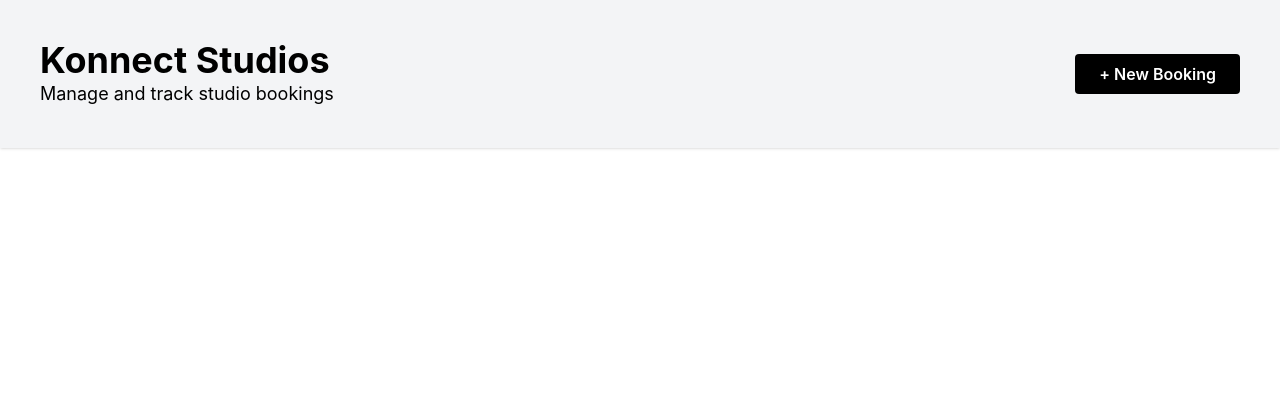
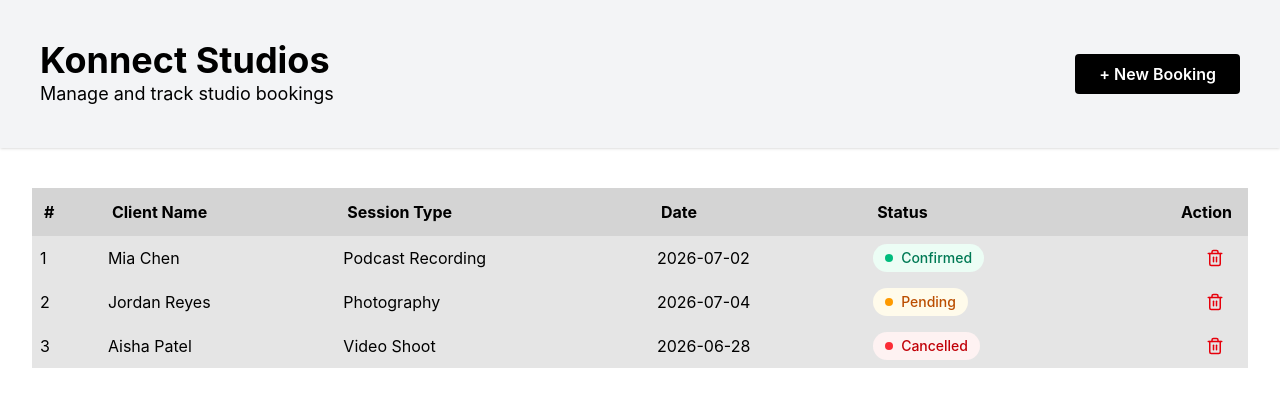
Before and after one commit to Ansar1503/KonnectStudios, a React (Vite) app: page / in a window 1280 px wide. Shown: the top 406 px of the page. Built offline with nearby package versions, Linux system fonts and the light colour scheme.

Commit message:
passing bookingsdata to dashboard table

```diff
--- a/src/App.tsx
+++ b/src/App.tsx
@@ -1,10 +1,13 @@
 import DashboardHeader from "@/components/DashboardHeader";
+import DashboardTable from "@/components/DashboardTable";
+import { ClinetData } from "@/assets/data/data"
 
 function App() {
 
   return (
     <>
       <DashboardHeader />
+      <DashboardTable bookings={ClinetData}/>
     </>
   )
 }
```
